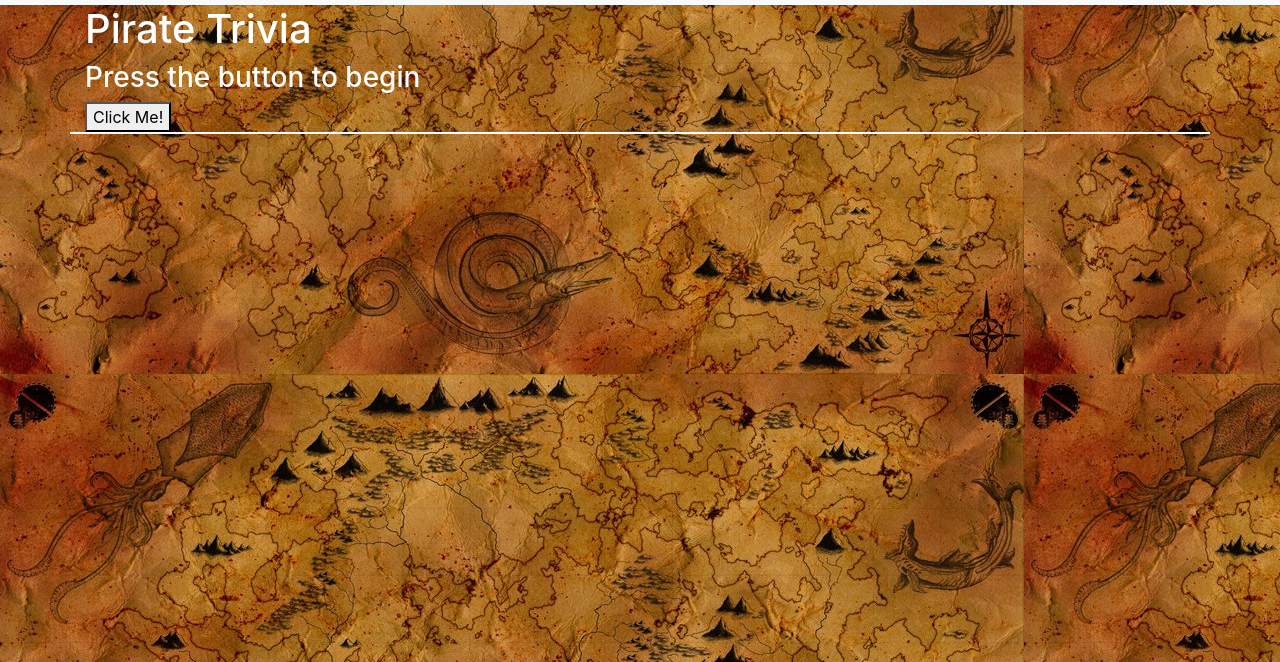
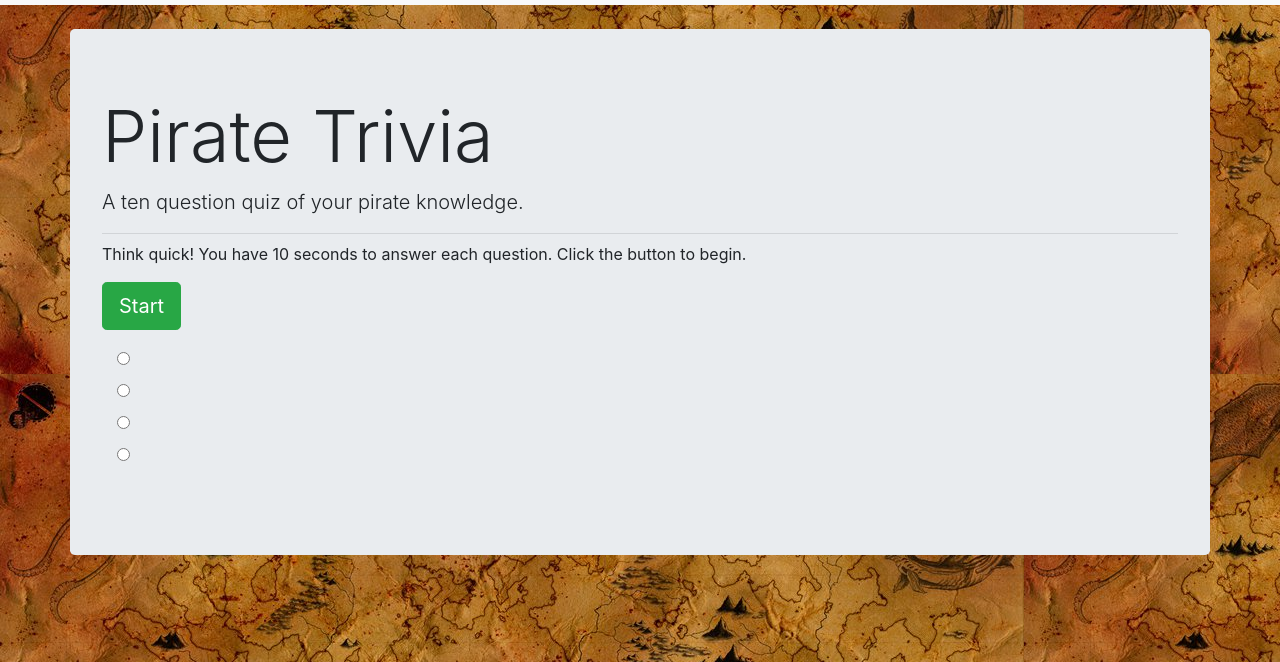
Before and after one commit to variable56/TriviaGame, a plain HTML site: page index.html in a window 1280 px wide. Shown: the part 138-800 px from the top of the page. Drawn offline with nearby package versions, Linux system fonts and the light colour scheme.

Commit message:
Styled but still needs some bugs fixed

```diff
--- a/index.html
+++ b/index.html
@@ -1,30 +1,80 @@
 <!DOCTYPE html>
 <html lang="en">
+
 <head>
     <meta charset="UTF-8">
     <meta name="viewport" content="width=device-width, initial-scale=1.0">
     <meta http-equiv="X-UA-Compatible" content="ie=edge">
     <title>Pirate Trivia</title>
-    <link rel="stylesheet" href="https://stackpath.bootstrapcdn.com/bootstrap/4.1.3/css/bootstrap.min.css" integrity="sha384-MCw98/SFnGE8fJT3GXwEOngsV7Zt27NXFoaoApmYm81iuXoPkFOJwJ8ERdknLPMO" crossorigin="anonymous">
+    <link rel="stylesheet" href="https://stackpath.bootstrapcdn.com/bootstrap/4.1.3/css/bootstrap.min.css" integrity="sha384-MCw98/SFnGE8fJT3GXwEOngsV7Zt27NXFoaoApmYm81iuXoPkFOJwJ8ERdknLPMO"
+        crossorigin="anonymous">
     <link rel="stylesheet" href="./assets/css/style.css">
 </head>
+
 <body>
-        <nav  class="navbar navbar-light bg-light">
+    <nav class="navbar navbar-light bg-light">
         <a class="navbar-brand" href="#">
             <img src="./assets/images/pirate nav.png" width="60" height="75" class="" alt="">
             <h3>Pirate Trivia</h3>
         </a>
-                <div><h3 id="timer"></h3></div>
-                <div><h4 id="correct">correct: 0</h4></div>
-                <div><h4 id="incorrect">incorrect: 0</h4></div>
-                <div><h4 id="missed">missed: 0</h4></div>
+        <div>
+            <h3 id="timer"></h3>
+        </div>
+        <div>
+            <h4 id="correct">correct: 0</h4>
+        </div>
+        <div>
+            <h4 id="incorrect">incorrect: 0</h4>
+        </div>
+        <div>
+            <h4 id="missed">missed: 0</h4>
+        </div>
     </nav>
-    <div id="startScreen" class="container">
+    <br>
+    <div class="jumbotron container" id="startScreen">
+        <h1 class="display-3">Pirate Trivia</h1>
+        <p class="lead">A ten question quiz of your pirate knowledge.</p>
+        <hr class="my-2">
+        <p id=beginText>Think quick! You have 10 seconds to answer each question. Click the button to begin.</p>
+        <p class="lead">
+            <button class="btn btn-success btn-lg" id="startButton">Start</button>
+        </p>
+        <div class="container" id="questionContainer">
+            <div class="row">
+                <div id="question" class="col-md-12">
+
+                </div>
+            </div>
+            <!-- <div class="row">
+                <div id="answerContainer" class="col-md-12 container">
+                    <label class="answer radioButton"><input type="radio" name="answer" value="1" /><span id="opt1"></span></label>
+                    <label class="answer radioButton"><input type="radio" name="answer" value="2" /><span id="opt2"></span></label>
+                    <label class="answer radioButton"><input type="radio" name="answer" value="3" /><span id="opt3"></span></label>
+                    <label class="answer radioButton"><input type="radio" name="answer" value="4" /><span id="opt4"></span></label>
+                    <button id="nextButton">Next question</button>
+                </div> -->
+                <!-- <div class="btn-group" id="answerContainer">
+                    <div class="btn-group-prepend"> -->
+                      <div class="btn-group-vertical" id="answerContainer">
+                        <label><input type="radio" name="answer" value="1"/><span id="opt1"></span></label>
+                        <label><input type="radio" name="answer" value="2"/><span id="opt2"></span></label>
+                        <label><input type="radio" name="answer" value="3"/><span id="opt3"></span></label>
+                        <label><input type="radio" name="answer" value="4"/><span id="opt4"></span></label>
+                      </div>
+                      <p class="lead">
+                        <button class="btn btn-success btn-lg" id="nextButton">Next question</button>
+                    </p>
+                    </div>
+                </div>
+            </div>
+
+        </div>
+        <!-- <div id="startScreen" class="container">
         <h1 class="text-white">Pirate Trivia</h1>
         <h3 id="beginText" class="text-white">Press the button to begin</h3>
         <button id="startButton">Click Me!</button>
-    </div>
-    <div class="container bg-light" id="questionContainer">
+    </div> -->
+        <!-- <div class="container bg-light" id="questionContainer">
             <div class="row">
                 <div id="question" class="col-md-12">
 
@@ -32,15 +82,15 @@
             </div>
             <div class="row">
                 <div id="answerContainer" class="col-md-12 container">
-                <label class="answer radioButton"><input type="radio" name="answer" value="1"/><span id="opt1"></span></label>
-                <label class="answer radioButton"><input type="radio" name="answer" value="2"/><span id="opt2"></span></label>
-                <label class="answer radioButton"><input type="radio" name="answer" value="3"/><span id="opt3"></span></label>
-                <label class="answer radioButton"><input type="radio" name="answer" value="4"/><span id="opt4"></span></label>
+                    <label class="answer radioButton"><input type="radio" name="answer" value="1" /><span id="opt1"></span></label>
+                    <label class="answer radioButton"><input type="radio" name="answer" value="2" /><span id="opt2"></span></label>
+                    <label class="answer radioButton"><input type="radio" name="answer" value="3" /><span id="opt3"></span></label>
+                    <label class="answer radioButton"><input type="radio" name="answer" value="4" /><span id="opt4"></span></label>
                     <button id="nextButton">Next question</button>
                 </div>
             </div>
 
-    </div>
+        </div> -->
 
         <div class="container bg-dark" id="result">
             <h3 class="text-light" id="finalScore"></h3>
@@ -48,12 +98,11 @@
         </div>
 
 
-    <script
-    src="https://code.jquery.com/jquery-3.3.1.slim.js"
-    integrity="sha256-fNXJFIlca05BIO2Y5zh1xrShK3ME+/lYZ0j+ChxX2DA="
+        <script src="https://code.jquery.com/jquery-3.3.1.slim.js" integrity="sha256-fNXJFIlca05BIO2Y5zh1xrShK3ME+/lYZ0j+ChxX2DA="
             crossorigin="anonymous"></script>
 
         <script type="text/javascript" src="assets/javascript/app.js"></script>
 
 </body>
+
 </html>
```
Lines whose indentation alone changed are shown as unchanged.
